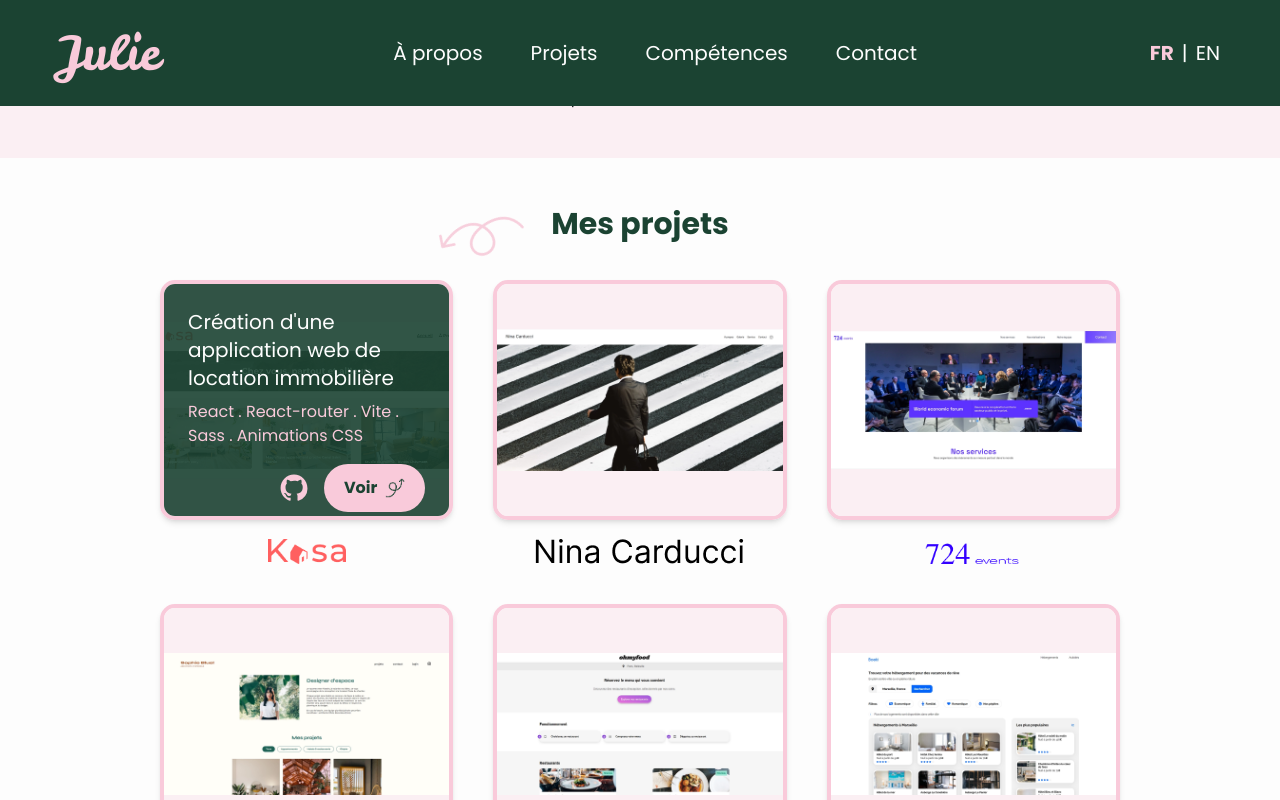
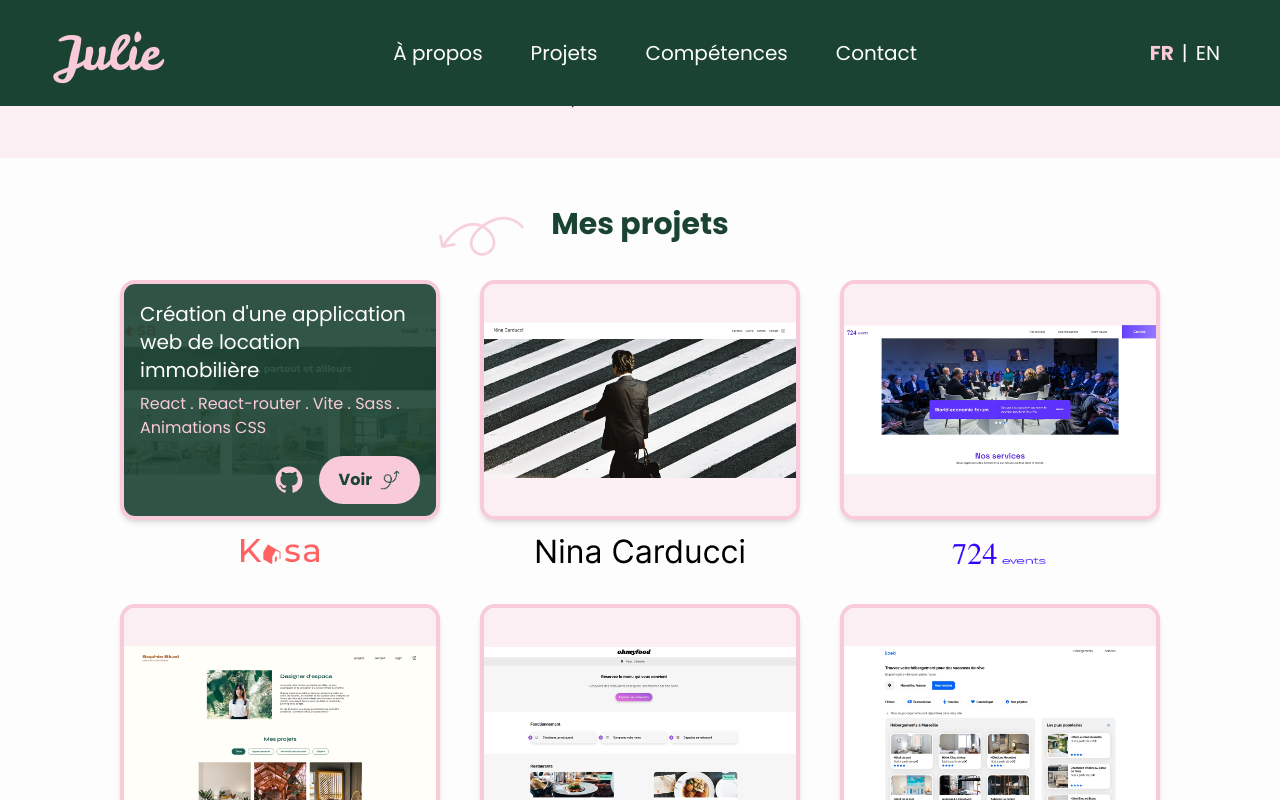
Before and after one commit to Julie-Des/portfolio, a Next.js app: page / in a window 1280 px wide. Both pictures are taken after a click on the button 306 px from the left and 1322 px from the top of the page. Shown: the part 922-1722 px from the top of the page. Built offline with nearby package versions, Linux system fonts and the light colour scheme.

Commit message:
fix: responsive problems to Projects and ProjectCard

```diff
--- a/src/app/components/ProjectCard.tsx
+++ b/src/app/components/ProjectCard.tsx
@@ -48,14 +48,16 @@ export default function ProjectCard({
 
 				{/* Overlay */}
 				<div
-					className={`absolute inset-0 flex flex-col bg-green/90 transition-all duration-500 ease-in-out p-6 text-left ${
+					className={`absolute inset-0 flex flex-col bg-green/90 transition-all duration-500 ease-in-out p-4 text-left justify-between ${
 						isActive
 							? "opacity-100 translate-y-0"
 							: "opacity-0 translate-y-full group-hover:opacity-100 group-hover:translate-y-0"
 					}`}
 				>
-					<h3 className="text-white text-xl mb-2">{title}</h3>
-					<p className="text-pink-dark mb-4">{technos}</p>
+					<div>
+						<h3 className="text-white text-xl mb-2">{title}</h3>
+						<p className="text-pink-dark mb-4">{technos}</p>
+					</div>
 					<div className="flex gap-4 items-center justify-end">
 						<a
 							href={github}
--- a/src/app/components/Projects.tsx
+++ b/src/app/components/Projects.tsx
@@ -20,7 +20,7 @@ export default function Projects() {
 	return (
 		<section
 			id="projects"
-			className="bg-white pt-12 pb-12 flex flex-col items-center px-10 md:px-20 lg:px-40 scroll-mt-[104]"
+			className="bg-white pt-12 pb-12 flex flex-col items-center px-10 sm:px-20 lg:px-30 scroll-mt-[104]"
 		>
 			<div className="relative">
 				<h2 className="title">{t.projects.title}</h2>
@@ -33,7 +33,7 @@ export default function Projects() {
 				/>
 			</div>
 
-			<div className="grid grid-cols-1 sm:grid-cols-2 xl:grid-cols-3 gap-10 w-full max-w-[1200px] pt-2.5">
+			<div className="grid grid-cols-1 md:grid-cols-2 xl:grid-cols-3 gap-10 w-full max-w-[1200px] pt-2.5">
 				{projectsData.map((project) => (
 					<ProjectCard
 						key={project.id}
```
